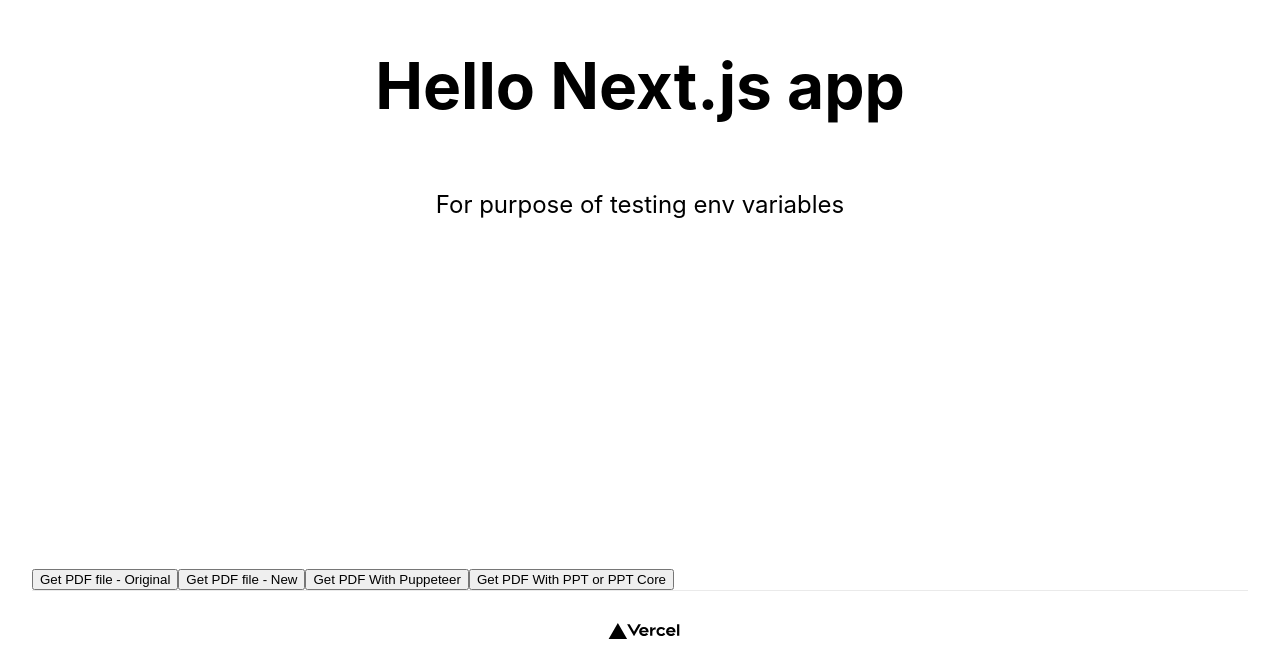
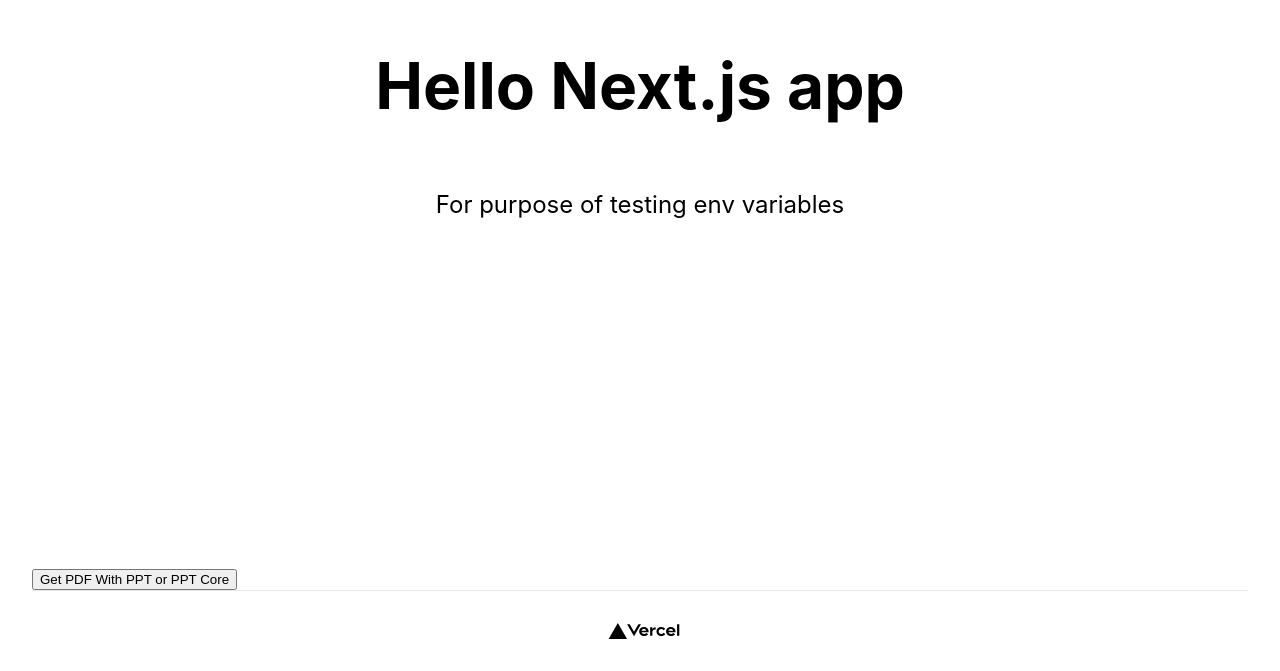
Before and after one commit to MirzaLeka/next-app-env-test, a Next.js app: page / in a window 1280 px wide. Shown: the part 232-903 px from the top of the page. Built offline with nearby package versions, Linux system fonts and the light colour scheme.

Commit message:
Added PPT Core with Lambda. Made other APIs obsolete 2

```diff
--- a/pages/index.js
+++ b/pages/index.js
@@ -74,9 +74,9 @@ export default function Home() {
 
       </main>
 
-      <button onClick={getPDFOriginal}>Get PDF file - Original</button>
+      {/* <button onClick={getPDFOriginal}>Get PDF file - Original</button>
       <button onClick={getPDFNew}>Get PDF file - New</button>
-      <button onClick={getPDFNewMonday}>Get PDF With Puppeteer</button>
+      <button onClick={getPDFNewMonday}>Get PDF With Puppeteer</button> */}
       <button onClick={getPDFNewTuesday}>Get PDF With PPT or PPT Core</button>
 
       <footer className={styles.footer}>
```
